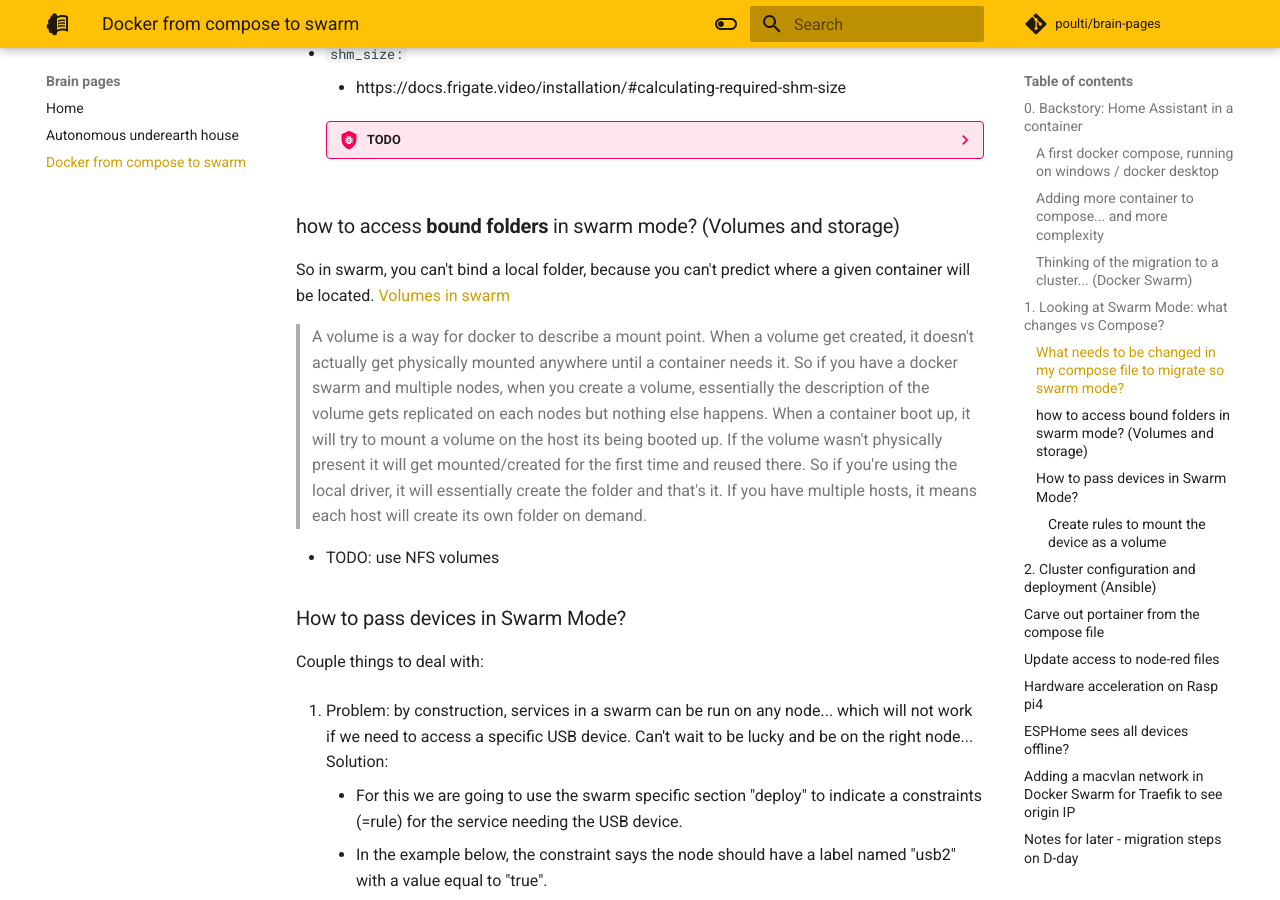
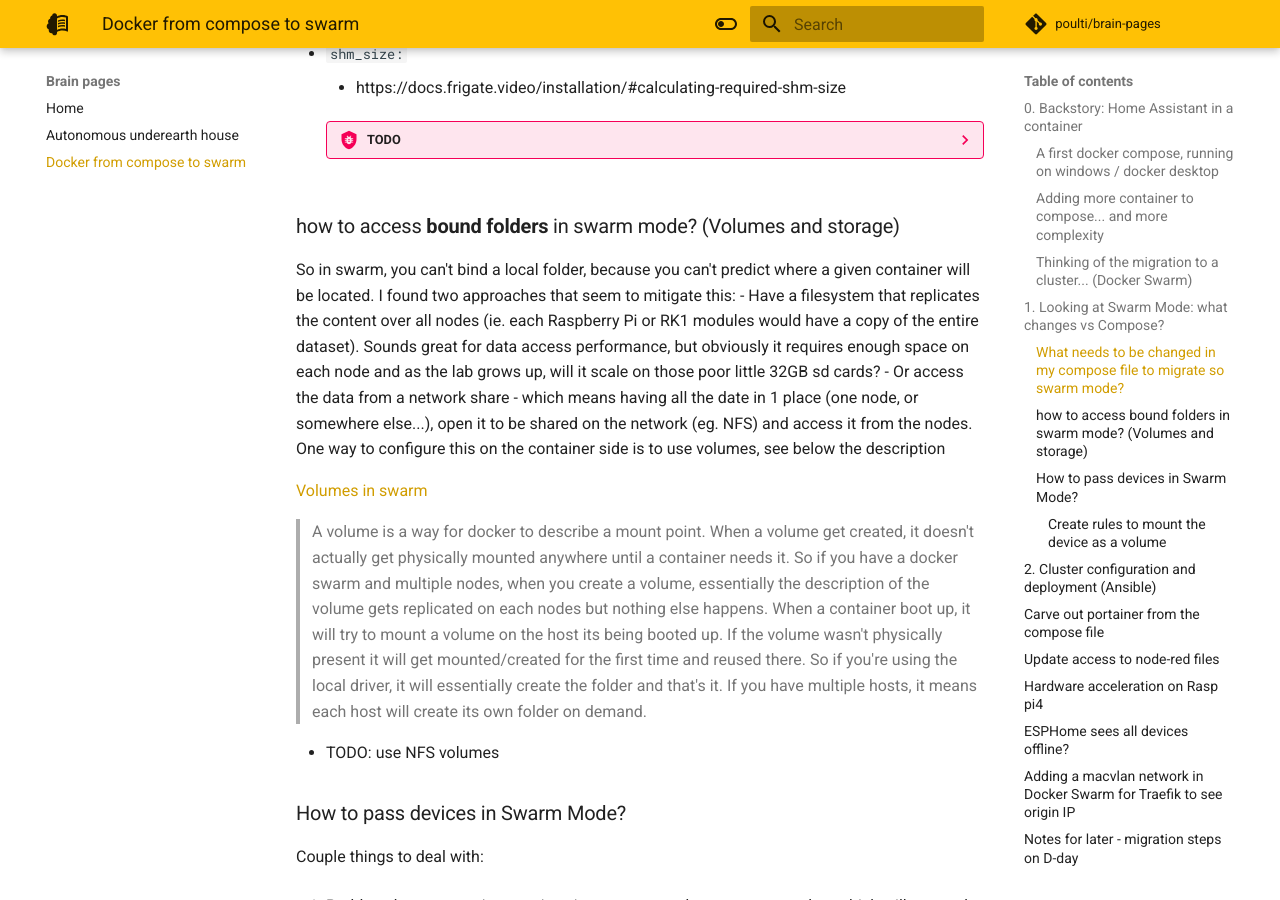
Before and after one commit to poulti/brain-pages, an MkDocs documentation site: the page built from docs/docker-from-compose-to-swarm.md, in a window 1280 px wide and 900 px high, scrolled down 6307 px. Built offline with MkDocs 1.6.1 and Material for MkDocs 9.7.7, drawn with Linux system fonts in a browser that asks for light colours; comment, search, counter and statistics services are not loaded.

Commit message:
Adds two approaches to data sharing

```diff
--- a/docs/docker-from-compose-to-swarm.md
+++ b/docs/docker-from-compose-to-swarm.md
@@ -247,6 +247,10 @@
 ### how to access **bound folders** in swarm mode? (Volumes and storage)
 
 So in swarm, you can't bind a local folder, because you can't predict where a given container will be located.
+I found two approaches that seem to mitigate this:
+- Have a filesystem that replicates the content over all nodes (ie. each Raspberry Pi or RK1 modules would have a copy of the entire dataset). Sounds great for data access performance, but obviously it requires enough space on each node and as the lab grows up, will it scale on those poor little 32GB sd cards?
+- Or access the data from a network share - which means having all the date in 1 place (one node, or somewhere else...), open it to be shared on the network (eg. NFS) and access it from the nodes. One way to configure this on the container side is to use volumes, see below the description
+
 [Volumes in swarm](https://stackoverflow.com/questions/55288453/docker-volume-in-swarm)
 
 >A volume is a way for docker to describe a mount point. When a volume get created, it doesn't actually get physically mounted anywhere until a container needs it.
```
